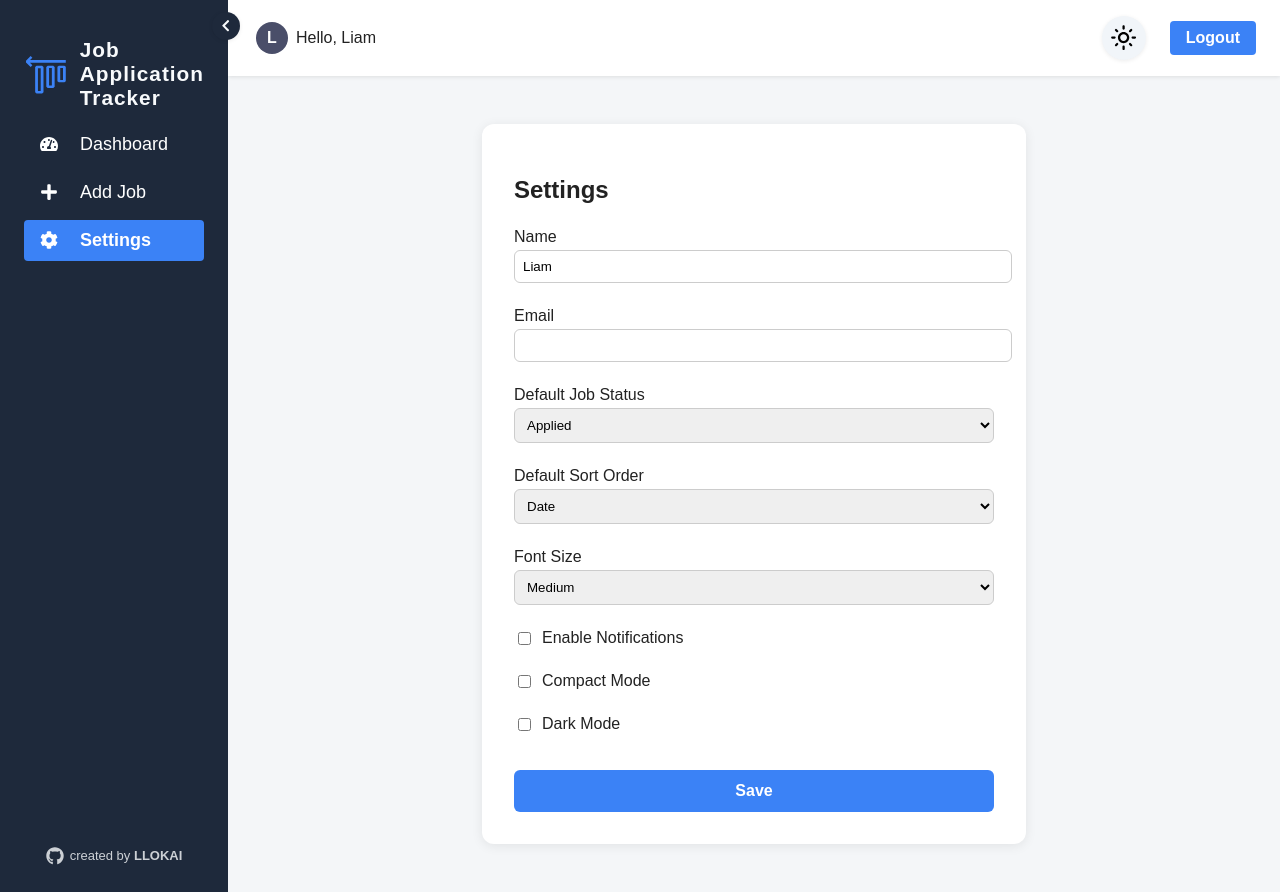
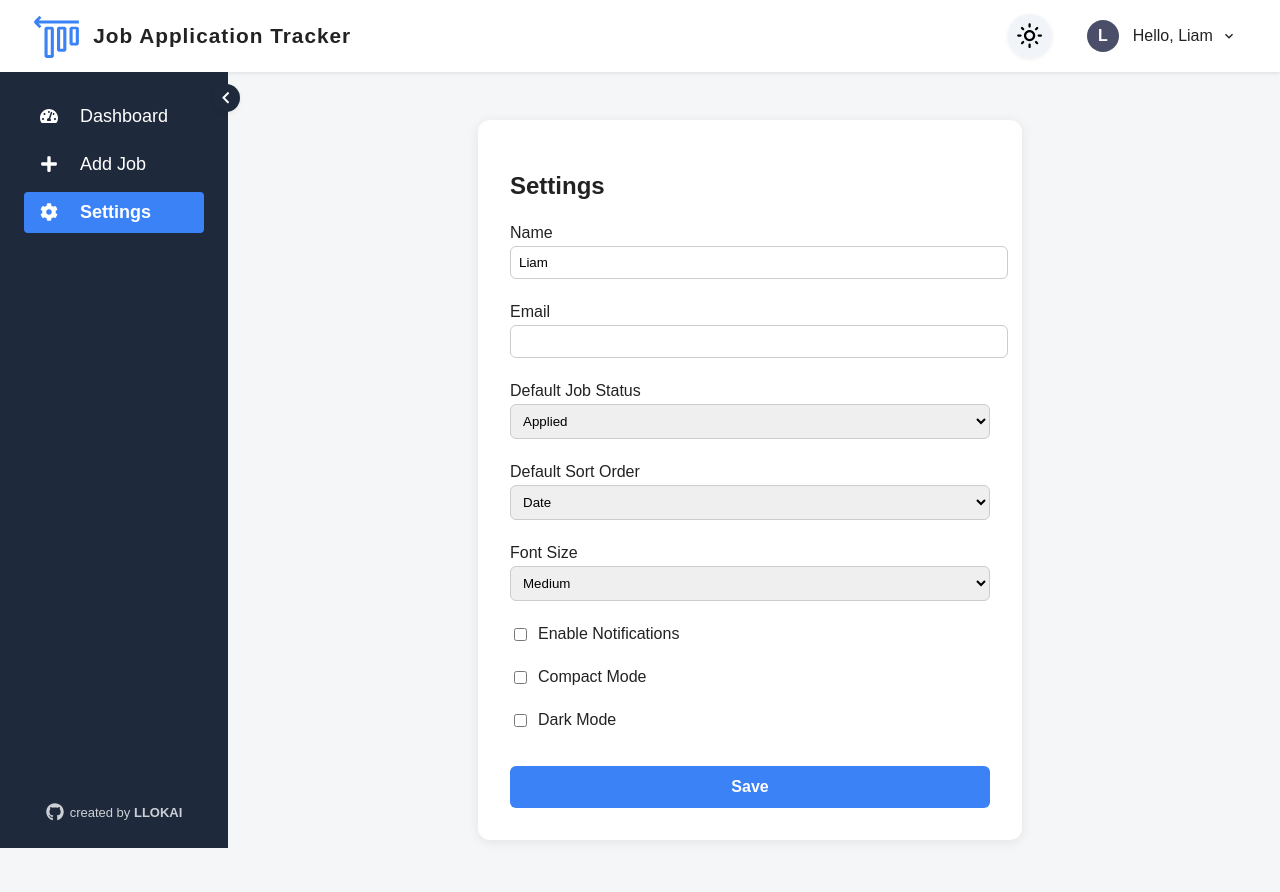
Before and after one commit to LLOKAI/job-tracker-app, a React (Vite) app in the folder client/: page /settings in a window 1280 px wide. Built offline with nearby package versions, Linux system fonts and the light colour scheme.

Commit message:
sidebar spacing and functionality complete, experimenting with header/sidebar style now

```diff
--- a/client/src/components/Header.jsx
+++ b/client/src/components/Header.jsx
@@ -1,15 +1,28 @@
-import React, { useContext } from 'react';
+import React, { useContext, useState, useRef, useEffect } from 'react';
 import { ThemeContext } from '../ThemeContext';
 import { UserContext } from '../UserContext';
-
-import { MdOutlineDarkMode } from "react-icons/md";
-import { MdOutlineLightMode } from "react-icons/md";
-import { FaBriefcase } from "react-icons/fa";
 import Logo from './Logo';
+import { MdOutlineDarkMode, MdOutlineLightMode, MdKeyboardArrowDown } from "react-icons/md";
 
 export default function Header() {
   const { darkMode, setDarkMode } = useContext(ThemeContext);
   const { name } = useContext(UserContext);
+  const [dropdownOpen, setDropdownOpen] = useState(false);
+  const [logoutHover, setLogoutHover] = useState(false);
+  const dropdownRef = useRef();
+
+  // Close dropdown on outside click
+  useEffect(() => {
+    function handleClick(e) {
+      if (dropdownRef.current && !dropdownRef.current.contains(e.target)) {
+        setDropdownOpen(false);
+      }
+    }
+    if (dropdownOpen) {
+      document.addEventListener('mousedown', handleClick);
+    }
+    return () => document.removeEventListener('mousedown', handleClick);
+  }, [dropdownOpen]);
 
   return (
     <header
@@ -17,35 +30,19 @@ export default function Header() {
         display: 'flex',
         alignItems: 'center',
         justifyContent: 'space-between',
-        padding: '1rem 1.5rem',
+        padding: '0 2rem',
+        height: 72,
         background: 'var(--header-bg)',
         boxShadow: darkMode ? '0 1px 4px rgba(0,0,0,0.7)' : '0 1px 4px rgba(0,0,0,0.1)',
+        position: 'relative',
+        zIndex: 100,
       }}
     >
-      {/* Left: greeting, avatar */}
-      <div style={{ display: 'flex', alignItems: 'center', gap: '1.5rem' }}>
-        <div style={{ fontWeight: 500, display: 'flex', alignItems: 'center', gap: 8 }}>
-          <span
-            style={{
-              background: '#4a4e69',
-              color: '#fff',
-              borderRadius: '50%',
-              width: 32,
-              height: 32,
-              display: 'flex',
-              alignItems: 'center',
-              justifyContent: 'center',
-              fontWeight: 700,
-              fontSize: 16,
-              marginLeft: 4,
-            }}
-          >
-            {name?.[0]?.toUpperCase() || "?"}
-          </span>
-          Hello, {name}
+      {/* Left: Logo and Title */}
+      <div style={{ display: 'flex', alignItems: 'center', gap: 16 }}>
+        <Logo />
       </div>
-      </div>
-      {/* Right: dark mode, logout */}
+      {/* Right: Greeting Dropdown and Dark Mode */}
       <div style={{ display: 'flex', alignItems: 'center', gap: '1.5rem' }}>
         <button
           aria-label="Toggle dark mode"
@@ -68,23 +65,89 @@ export default function Header() {
         >
           {darkMode ? <MdOutlineDarkMode color='#ffffff' /> : <MdOutlineLightMode color='#000000' />}
         </button>
+        {/* Greeting Dropdown */}
+        <div ref={dropdownRef} style={{ position: 'relative' }}>
+          <button
+            onClick={() => setDropdownOpen((v) => !v)}
+            style={{
+              display: 'flex',
+              alignItems: 'center',
+              gap: 8,
+              background: 'none',
+              border: 'none',
+              cursor: 'pointer',
+              fontWeight: 500,
+              color: 'inherit',
+              fontSize: 16,
+              padding: '0.3rem 0.7rem',
+              borderRadius: 8,
+              transition: 'background 0.15s',
+            }}
+            aria-haspopup="true"
+            aria-expanded={dropdownOpen}
+          >
+            <span
+              style={{
+                background: '#4a4e69',
+                color: '#fff',
+                borderRadius: '50%',
+                width: 32,
+                height: 32,
+                display: 'flex',
+                alignItems: 'center',
+                justifyContent: 'center',
+                fontWeight: 700,
+                fontSize: 16,
+                marginRight: 6,
+              }}
+            >
+              {name?.[0]?.toUpperCase() || "?"}
+            </span>
+            Hello, {name}
+            <MdKeyboardArrowDown />
+          </button>
+          {dropdownOpen && (
+            <div
+              style={{
+                position: 'absolute',
+                right: 0,
+                top: 44,
+                background: darkMode ? '#23263a' : '#fff',
+                color: darkMode ? '#f8fafc' : '#222',
+                boxShadow: '0 2px 12px rgba(0,0,0,0.15)',
+                borderRadius: 8,
+                minWidth: 140,
+                zIndex: 1000,
+                padding: '0.5rem 0',
+              }}
+            >
               <button
                 style={{
-            backgroundColor: 'var(--button-bg)',
+                  width: '100%',
+                  background: logoutHover ? (darkMode ? '#334155' : '#f3f4f6') : 'none',
                   border: 'none',
-            color: 'var(--button-text)',
-            padding: '0.5rem 1rem',
-            borderRadius: '4px',
+                  color: 'inherit',
+                  padding: '0.7rem 1.2rem',
+                  textAlign: 'left',
                   cursor: 'pointer',
-            fontWeight: '600',
-            fontSize: 'var(--font-size-base)',
+                  fontWeight: 500,
+                  fontSize: 15,
+                  borderRadius: 0,
+                  transition: 'background 0.15s',
                 }}
-          onClick={() => alert('Logout clicked!')}
-          title="Logout"
+                onMouseEnter={() => setLogoutHover(true)}
+                onMouseLeave={() => setLogoutHover(false)}
+                onClick={() => {
+                  setDropdownOpen(false);
+                  alert('Logout clicked!');
+                }}
               >
                 Logout
               </button>
             </div>
+          )}
+        </div>
+      </div>
     </header>
   );
 }
--- a/client/src/components/Layout.jsx
+++ b/client/src/components/Layout.jsx
@@ -1,24 +1,28 @@
-import React, { useContext } from 'react';
+import React, { useContext, useState } from 'react';
 import Header from './Header';
 import { ThemeContext } from '../ThemeContext';
-import Logo from './Logo';
-import { FaGithub } from "react-icons/fa";
 import Sidebar from './Sidebar';
 
 export default function Layout({ children }) {
   const { darkMode } = useContext(ThemeContext);
+  const [collapsed, setCollapsed] = useState(false);
+
+  const sidebarWidth = collapsed ? 80 : 220;
 
   return (
     <div
       style={{
         display: 'flex',
+        flexDirection: 'column',
         minHeight: '100vh',
         background: 'var(--bg-color)',
         color: 'var(--text-color)',
         fontFamily: 'Arial, sans-serif',
       }}
     >
-      <Sidebar />
+      <Header />
+      <div style={{ display: 'flex', flex: 1, minHeight: 0 }}>
+        <Sidebar collapsed={collapsed} setCollapsed={setCollapsed} />
         <main
           style={{
             flex: 1,
@@ -27,11 +31,13 @@ export default function Layout({ children }) {
             overflowY: 'auto',
             backgroundColor: 'var(--bg-color)',
             color: 'var(--text-color)',
+            marginLeft: sidebarWidth,
+            transition: 'margin-left 0.2s',
           }}
         >
-        <Header />
           <div style={{ padding: '1rem 2rem', flex: 1 }}>{children}</div>
         </main>
       </div>
+    </div>
   );
 }
--- a/client/src/components/Logo.jsx
+++ b/client/src/components/Logo.jsx
@@ -4,7 +4,7 @@ import { VscGraphLeft } from "react-icons/vsc";
 export default function Logo() {
   return (
     <div style={{ display: "flex", alignItems: "center", gap: "0.7rem" }}>
-      <VscGraphLeft size={100} color="#3b82f6" />
+      <VscGraphLeft size={50} color="#3b82f6" />
       <span style={{ fontWeight: 700, fontSize: "1.3rem", letterSpacing: 1 }}>
         Job Application Tracker
       </span>
--- a/client/src/components/Sidebar.jsx
+++ b/client/src/components/Sidebar.jsx
@@ -1,7 +1,6 @@
 import React, { useState } from "react";
 import { Link, useLocation } from "react-router-dom";
 import { FaTachometerAlt, FaPlus, FaCog, FaChevronLeft, FaChevronRight, FaGithub } from "react-icons/fa";
-import Logo from "./Logo";
 
 const navLinks = [
   { name: "Dashboard", path: "/dashboard", icon: <FaTachometerAlt /> },
@@ -9,15 +8,19 @@ const navLinks = [
   { name: "Settings", path: "/settings", icon: <FaCog /> },
 ];
 
-export default function Sidebar() {
-  const [collapsed, setCollapsed] = useState(false);
+export default function Sidebar({ collapsed, setCollapsed }) {
+  const [hovered, setHovered] = useState(null);
   const location = useLocation();
   const activePath = location.pathname;
 
   return (
     <aside
       style={{
+        position: "fixed", // changed from relative
+        top: 72,           // header height in px
+        left: 0,
         width: collapsed ? 60 : 180,
+        height: "calc(100vh - 72px)", // full viewport minus header
         background: "var(--sidebar-bg)",
         color: "var(--sidebar-text)",
         padding: collapsed ? "1.5rem 0.5rem" : "1.5rem",
@@ -26,11 +29,12 @@ export default function Sidebar() {
         gap: "1.5rem",
         alignItems: collapsed ? "center" : "stretch",
         transition: "width 0.2s",
-        position: "relative",
+        zIndex: 101, // above main content, below header
+        marginTop: 0,
+        borderTopLeftRadius: 0,
+        borderTopRightRadius: 0
       }}
     >
-      <div>
-        {!collapsed && <Logo />}
       <nav>
         <ul style={{ listStyle: "none", padding: 0, margin: 0 }}>
           {navLinks.map(link => (
@@ -44,7 +48,12 @@ export default function Sidebar() {
                   justifyContent: collapsed ? "center" : "flex-start",
                   padding: collapsed ? "0.6rem" : "0.6rem 1rem",
                   borderRadius: "4px",
-                    backgroundColor: activePath === link.path ? "var(--link-active-bg)" : "transparent",
+                  backgroundColor:
+                    activePath === link.path
+                      ? "var(--link-active-bg)"
+                      : hovered === link.name
+                        ? "var(--link-hover-bg)"
+                        : "transparent",
                   color: "var(--button-text)",
                   fontWeight: activePath === link.path ? "600" : "400",
                   textDecoration: "none",
@@ -52,6 +61,8 @@ export default function Sidebar() {
                   fontSize: 18,
                 }}
                 title={link.name}
+                onMouseEnter={() => setHovered(link.name)}
+                onMouseLeave={() => setHovered(null)}
               >
                 {link.icon}
                 {!collapsed && <span style={{ marginLeft: 10 }}>{link.name}</span>}
@@ -60,7 +71,6 @@ export default function Sidebar() {
           ))}
         </ul>
       </nav>
-      </div>
       {/* Toggle button */}
       <button
         onClick={() => setCollapsed(c => !c)}
```
Lines whose indentation alone changed are shown as unchanged.
